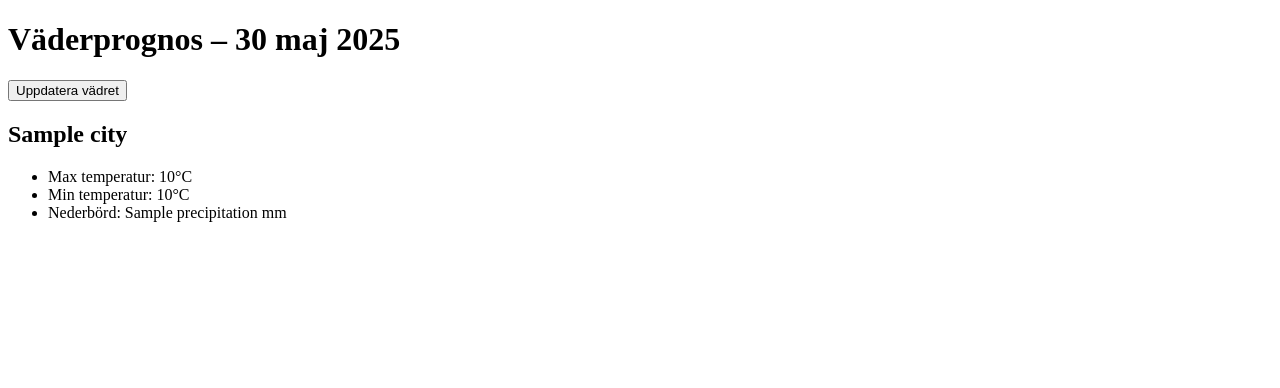
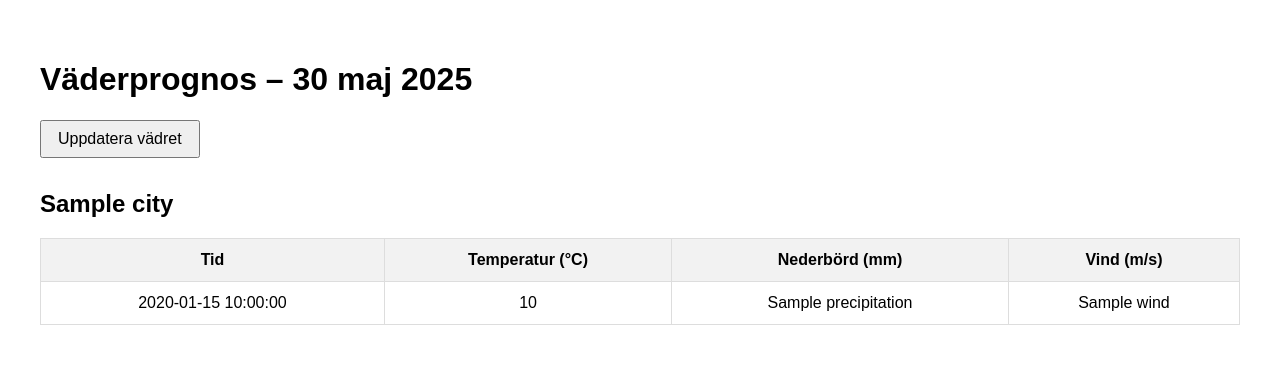
Before and after one commit to TeachermanEdvin/discgolfweather, a Flask app: template templates/index.html in a window 1280 px wide. Shown: the top 388 px of the page. Run offline with Flask 3, Linux system fonts and the light colour scheme; the template is opened without the code that fills it: most values are stand-ins (such as "Sample title", 1, 10 or a date in 2020).

Commit message:
Update index.html

```diff
--- a/templates/index.html
+++ b/templates/index.html
@@ -3,6 +3,32 @@
 <head>
     <meta charset="UTF-8">
     <title>Väder i Falun & Nyköping – 30 maj 2025</title>
+    <style>
+        body {
+            font-family: Arial, sans-serif;
+            padding: 2rem;
+        }
+        table {
+            width: 100%;
+            border-collapse: collapse;
+            margin-bottom: 2rem;
+        }
+        th, td {
+            border: 1px solid #ddd;
+            padding: 0.75rem;
+            text-align: center;
+        }
+        th {
+            background-color: #f2f2f2;
+        }
+        h2 {
+            margin-top: 2rem;
+        }
+        button {
+            padding: 0.5rem 1rem;
+            font-size: 1rem;
+        }
+    </style>
 </head>
 <body>
     <h1>Väderprognos – 30 maj 2025</h1>
@@ -11,13 +37,28 @@
     </form>
 
     {% if weather %}
-        {% for city, data in weather.items() %}
+        {% for city, forecasts in weather.items() %}
             <h2>{{ city }}</h2>
-            <ul>
-                <li>Max temperatur: {{ data.max_temp }}°C</li>
-                <li>Min temperatur: {{ data.min_temp }}°C</li>
-                <li>Nederbörd: {{ data.precipitation }} mm</li>
-            </ul>
+            <table>
+                <thead>
+                    <tr>
+                        <th>Tid</th>
+                        <th>Temperatur (°C)</th>
+                        <th>Nederbörd (mm)</th>
+                        <th>Vind (m/s)</th>
+                    </tr>
+                </thead>
+                <tbody>
+                    {% for forecast in forecasts %}
+                        <tr>
+                            <td>{{ forecast.time }}</td>
+                            <td>{{ forecast.temperature }}</td>
+                            <td>{{ forecast.precipitation }}</td>
+                            <td>{{ forecast.wind }}</td>
+                        </tr>
+                    {% endfor %}
+                </tbody>
+            </table>
         {% endfor %}
     {% endif %}
 </body>
```
